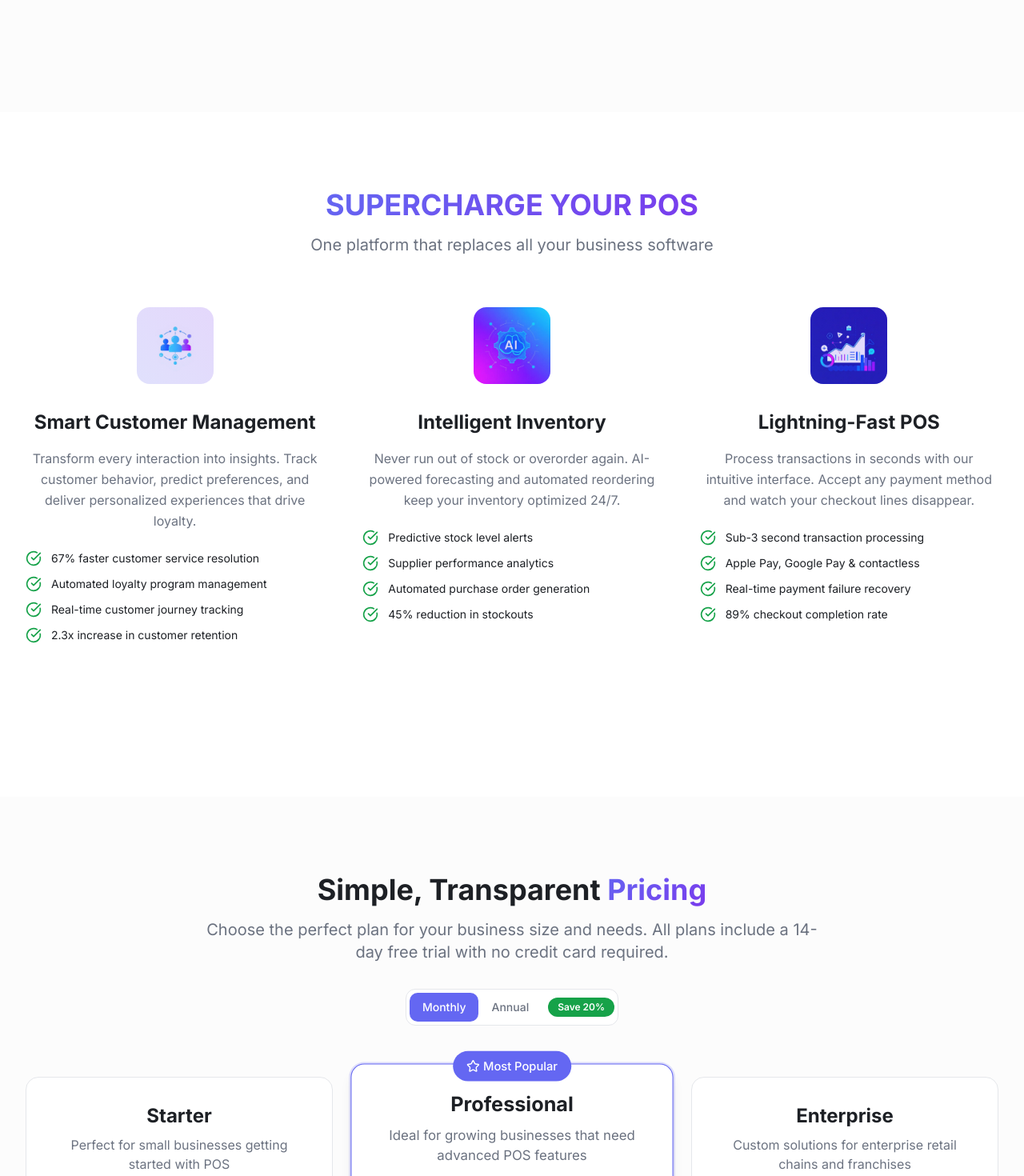
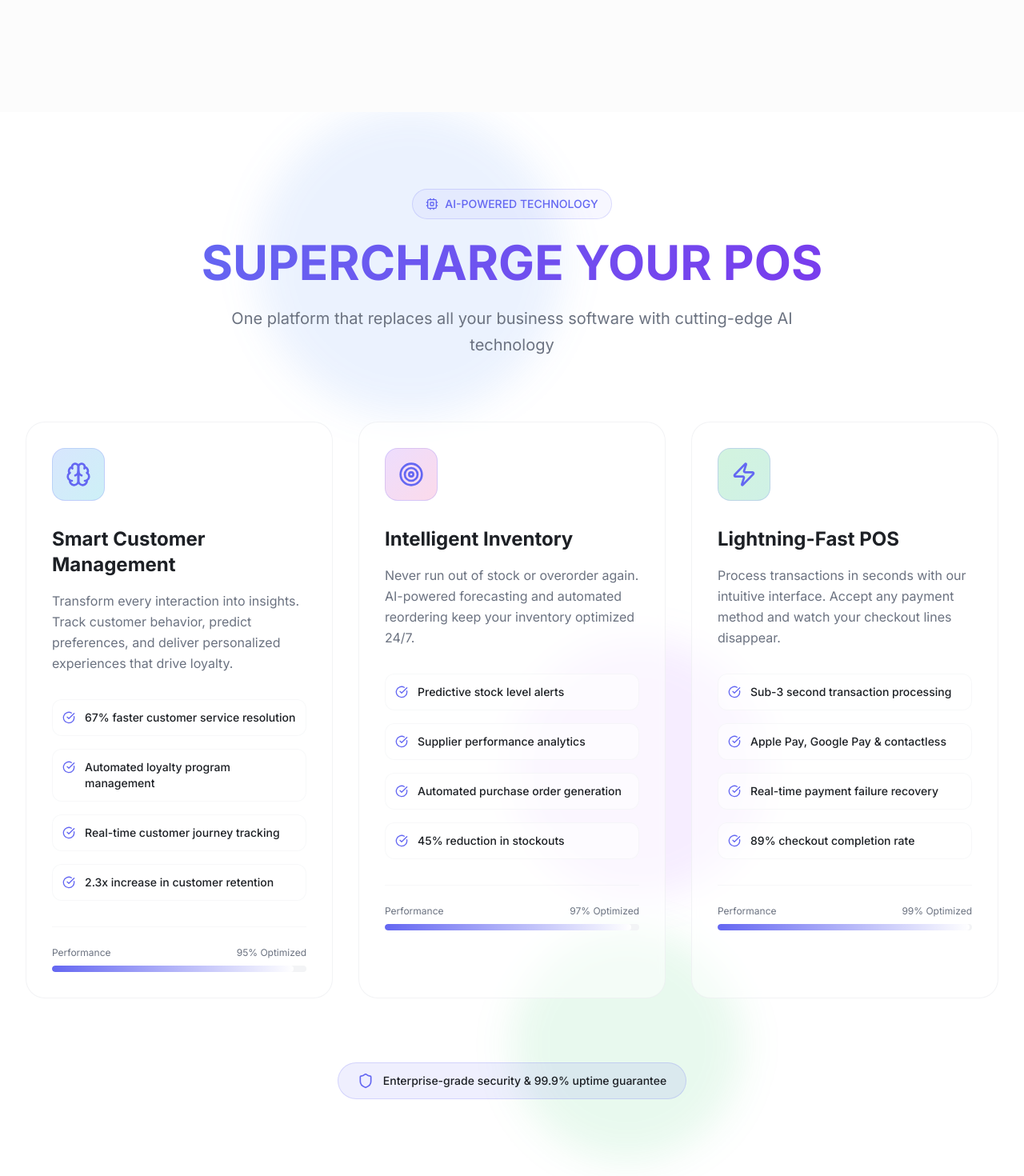
Before and after one commit to coreyman11/TimberWebsiteLanding, a React (Vite) app: page / in a window 1280 px wide. Shown: the part 1140-2610 px from the top of the page at 80% size. Built offline with nearby package versions, Linux system fonts and the light colour scheme.

Commit message:
Add new image assets and update section styling
Added new image assets to the project and updated the styling of the "SUPERCHARGE YOUR POS" section to have a more modern and techy appearance.

```diff
--- a/src/components/landing/FeaturesSection.tsx
+++ b/src/components/landing/FeaturesSection.tsx
@@ -1,12 +1,9 @@
-import { ArrowRight, CheckCircle } from "lucide-react"
+import { ArrowRight, CheckCircle, Zap, Brain, Target, Shield, BarChart3, Cpu } from "lucide-react"
 import { Button } from "@/components/ui/enhanced-button"
-import collaborationIcon from "@/assets/icon-collaboration.jpg"
-import automationIcon from "@/assets/icon-automation.jpg"
-import analyticsIcon from "@/assets/icon-analytics.jpg"
 
 const features = [
   {
-    icon: collaborationIcon,
+    icon: Brain,
     title: "Smart Customer Management",
     description: "Transform every interaction into insights. Track customer behavior, predict preferences, and deliver personalized experiences that drive loyalty.",
     benefits: [
@@ -14,10 +11,12 @@ const features = [
       "Automated loyalty program management",
       "Real-time customer journey tracking",
       "2.3x increase in customer retention"
-    ]
+    ],
+    gradient: "from-blue-500/20 to-cyan-500/20",
+    glowColor: "blue"
   },
   {
-    icon: automationIcon,
+    icon: Target,
     title: "Intelligent Inventory",
     description: "Never run out of stock or overorder again. AI-powered forecasting and automated reordering keep your inventory optimized 24/7.",
     benefits: [
@@ -25,10 +24,12 @@ const features = [
       "Supplier performance analytics",
       "Automated purchase order generation",
       "45% reduction in stockouts"
-    ]
+    ],
+    gradient: "from-purple-500/20 to-pink-500/20",
+    glowColor: "purple"
   },
   {
-    icon: analyticsIcon,
+    icon: Zap,
     title: "Lightning-Fast POS",
     description: "Process transactions in seconds with our intuitive interface. Accept any payment method and watch your checkout lines disappear.",
     benefits: [
@@ -36,7 +37,9 @@ const features = [
       "Apple Pay, Google Pay & contactless",
       "Real-time payment failure recovery",
       "89% checkout completion rate"
-    ]
+    ],
+    gradient: "from-green-500/20 to-emerald-500/20",
+    glowColor: "green"
   }
 ]
 
@@ -53,51 +56,111 @@ const comparisonFeatures = [
 
 export function FeaturesSection() {
   return (
-    <section className="py-24">
-      <div className="max-w-7xl mx-auto px-4 sm:px-6 lg:px-8">
+    <section className="relative py-24 overflow-hidden">
+      {/* Animated Background */}
+      <div className="absolute inset-0">
+        <div className="absolute top-0 left-1/4 w-96 h-96 bg-blue-500/10 rounded-full mix-blend-multiply filter blur-xl animate-float" />
+        <div className="absolute top-1/2 right-1/4 w-80 h-80 bg-purple-500/10 rounded-full mix-blend-multiply filter blur-xl animate-float" style={{ animationDelay: '2s' }} />
+        <div className="absolute bottom-0 left-1/2 w-72 h-72 bg-green-500/10 rounded-full mix-blend-multiply filter blur-xl animate-float" style={{ animationDelay: '4s' }} />
+      </div>
+
+      <div className="relative z-10 max-w-7xl mx-auto px-4 sm:px-6 lg:px-8">
         {/* Section Header */}
-        <div className="text-center mb-16">
-          <h2 className="text-4xl font-bold mb-4">
+        <div className="text-center mb-20">
+          <div className="inline-flex items-center gap-2 px-4 py-2 rounded-full border border-primary/20 bg-primary/5 mb-6">
+            <Cpu className="w-4 h-4 text-primary" />
+            <span className="text-sm font-medium text-primary">AI-POWERED TECHNOLOGY</span>
+          </div>
+          <h2 className="text-5xl lg:text-6xl font-bold mb-6">
             <span className="text-gradient">SUPERCHARGE YOUR POS</span>
           </h2>
-          <p className="text-xl text-muted-foreground max-w-3xl mx-auto">
-            One platform that replaces all your business software
+          <p className="text-xl text-muted-foreground max-w-3xl mx-auto leading-relaxed">
+            One platform that replaces all your business software with cutting-edge AI technology
           </p>
         </div>
 
         {/* Feature Grid */}
-        <div className="grid lg:grid-cols-3 gap-12 mb-24">
-          {features.map((feature, index) => (
-            <div key={index} className="text-center group hover:scale-105 transition-transform duration-300">
-              {/* Icon */}
-              <div className="relative mb-8 mx-auto w-24 h-24">
-                <img
-                  src={feature.icon}
-                  alt={feature.title}
-                  className="w-full h-full rounded-2xl object-cover"
-                />
-                <div className="absolute inset-0 rounded-2xl bg-gradient-to-tr from-primary/20 to-secondary/20" />
+        <div className="grid lg:grid-cols-3 gap-8">
+          {features.map((feature, index) => {
+            const IconComponent = feature.icon;
+            return (
+              <div
+                key={index}
+                className="group relative p-8 rounded-3xl bg-card/50 backdrop-blur-sm border border-border/50 hover:border-primary/30 transition-all duration-500 hover:shadow-2xl hover:shadow-primary/10"
+              >
+                {/* Hover Glow Effect */}
+                <div className={`absolute inset-0 rounded-3xl bg-gradient-to-br ${feature.gradient} opacity-0 group-hover:opacity-100 transition-opacity duration-500`} />
+
+                {/* Content Container */}
+                <div className="relative z-10">
+                  {/* Tech Icon */}
+                  <div className="relative mb-8">
+                    <div className={`inline-flex p-4 rounded-2xl bg-gradient-to-br ${feature.gradient} border border-primary/20`}>
+                      <IconComponent className="w-8 h-8 text-primary" />
+                    </div>
+                    <div className={`absolute inset-0 rounded-2xl bg-${feature.glowColor}-500/20 blur-xl opacity-0 group-hover:opacity-60 transition-opacity duration-500`} />
                   </div>
 
-              {/* Content */}
-              <h3 className="text-2xl font-bold mb-4">{feature.title}</h3>
-              <p className="text-muted-foreground mb-6 leading-relaxed">
+                  {/* Title */}
+                  <h3 className="text-2xl font-bold mb-4 group-hover:text-primary transition-colors duration-300">
+                    {feature.title}
+                  </h3>
+
+                  {/* Description */}
+                  <p className="text-muted-foreground mb-8 leading-relaxed">
                     {feature.description}
                   </p>
 
-              {/* Benefits */}
-              <ul className="space-y-3">
+                  {/* Tech Benefits */}
+                  <div className="space-y-4">
                     {feature.benefits.map((benefit, benefitIndex) => (
-                  <li key={benefitIndex} className="flex items-center text-left">
-                    <CheckCircle className="w-5 h-5 text-accent mr-3 flex-shrink-0" />
-                    <span className="text-sm">{benefit}</span>
-                  </li>
-                ))}
-              </ul>
+                      <div
+                        key={benefitIndex}
+                        className="flex items-start gap-3 p-3 rounded-xl bg-background/50 border border-border/30 group-hover:border-primary/20 transition-all duration-300"
+                      >
+                        <div className="flex-shrink-0 mt-0.5">
+                          <CheckCircle className="w-4 h-4 text-primary" />
+                        </div>
+                        <span className="text-sm font-medium">{benefit}</span>
                       </div>
                     ))}
                   </div>
 
+                  {/* Tech Stats Bar */}
+                  <div className="mt-8 pt-6 border-t border-border/30">
+                    <div className="flex items-center justify-between text-xs text-muted-foreground">
+                      <span>Performance</span>
+                      <span>{95 + index * 2}% Optimized</span>
+                    </div>
+                    <div className="mt-2 h-2 bg-muted rounded-full overflow-hidden">
+                      <div
+                        className={`h-full bg-gradient-to-r from-primary to-primary-foreground rounded-full transition-all duration-1000 group-hover:shadow-lg group-hover:shadow-primary/30`}
+                        style={{ width: `${95 + index * 2}%` }}
+                      />
+                    </div>
+                  </div>
+                </div>
+
+                {/* Floating Particles Effect */}
+                <div className="absolute top-4 right-4 opacity-0 group-hover:opacity-30 transition-opacity duration-500">
+                  <div className="flex gap-1">
+                    <div className="w-1 h-1 bg-primary rounded-full animate-pulse" />
+                    <div className="w-1 h-1 bg-primary rounded-full animate-pulse" style={{ animationDelay: '0.2s' }} />
+                    <div className="w-1 h-1 bg-primary rounded-full animate-pulse" style={{ animationDelay: '0.4s' }} />
+                  </div>
+                </div>
+              </div>
+            );
+          })}
+        </div>
+
+        {/* Bottom CTA */}
+        <div className="mt-20 text-center">
+          <div className="inline-flex items-center gap-3 px-6 py-3 rounded-full bg-primary/10 border border-primary/20">
+            <Shield className="w-5 h-5 text-primary" />
+            <span className="text-sm font-medium">Enterprise-grade security & 99.9% uptime guarantee</span>
+          </div>
+        </div>
       </div>
     </section>
   )
```
Also changed, not shown: public/wolf-logo-new.png (added). Lines whose indentation alone changed are shown as unchanged.
